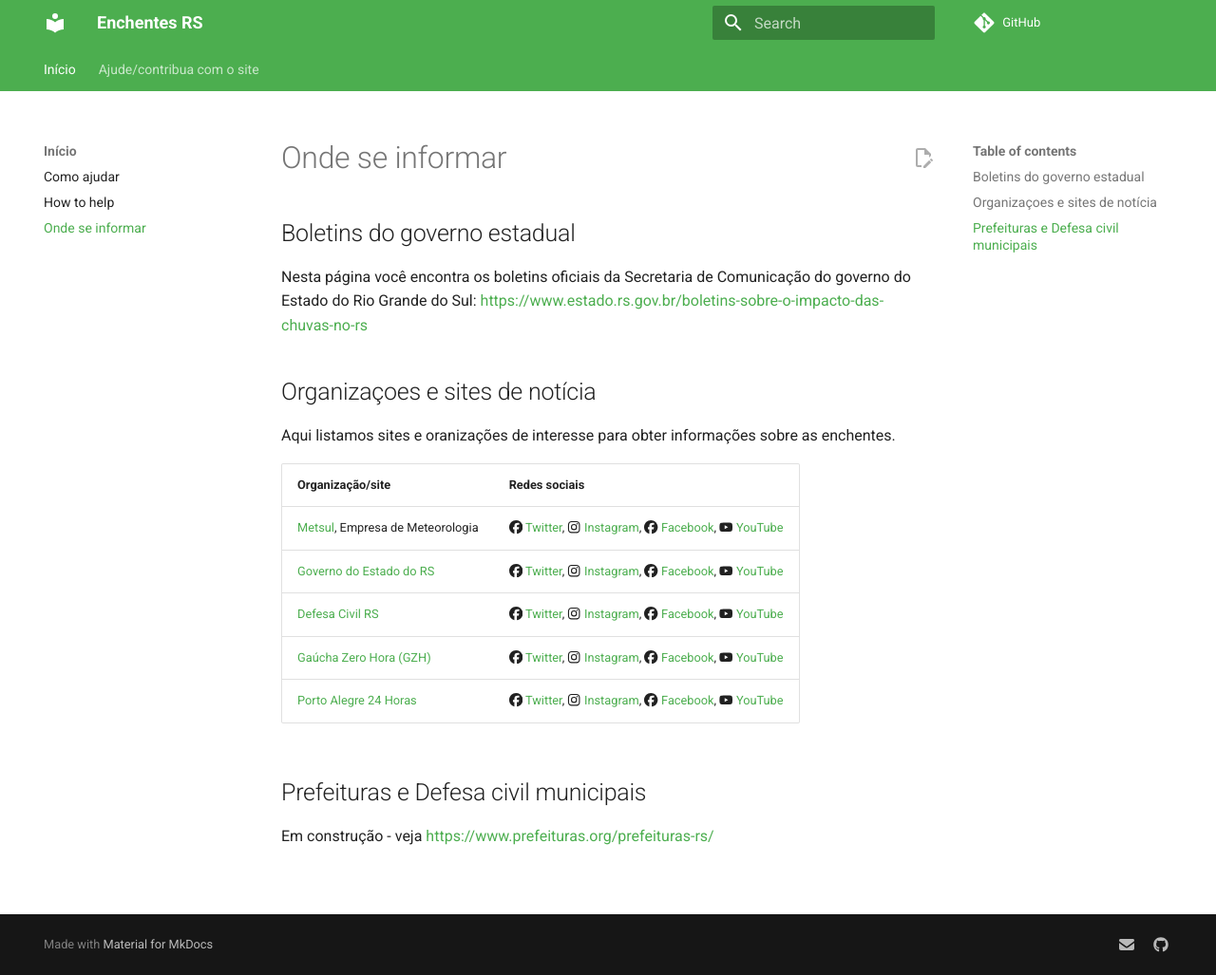
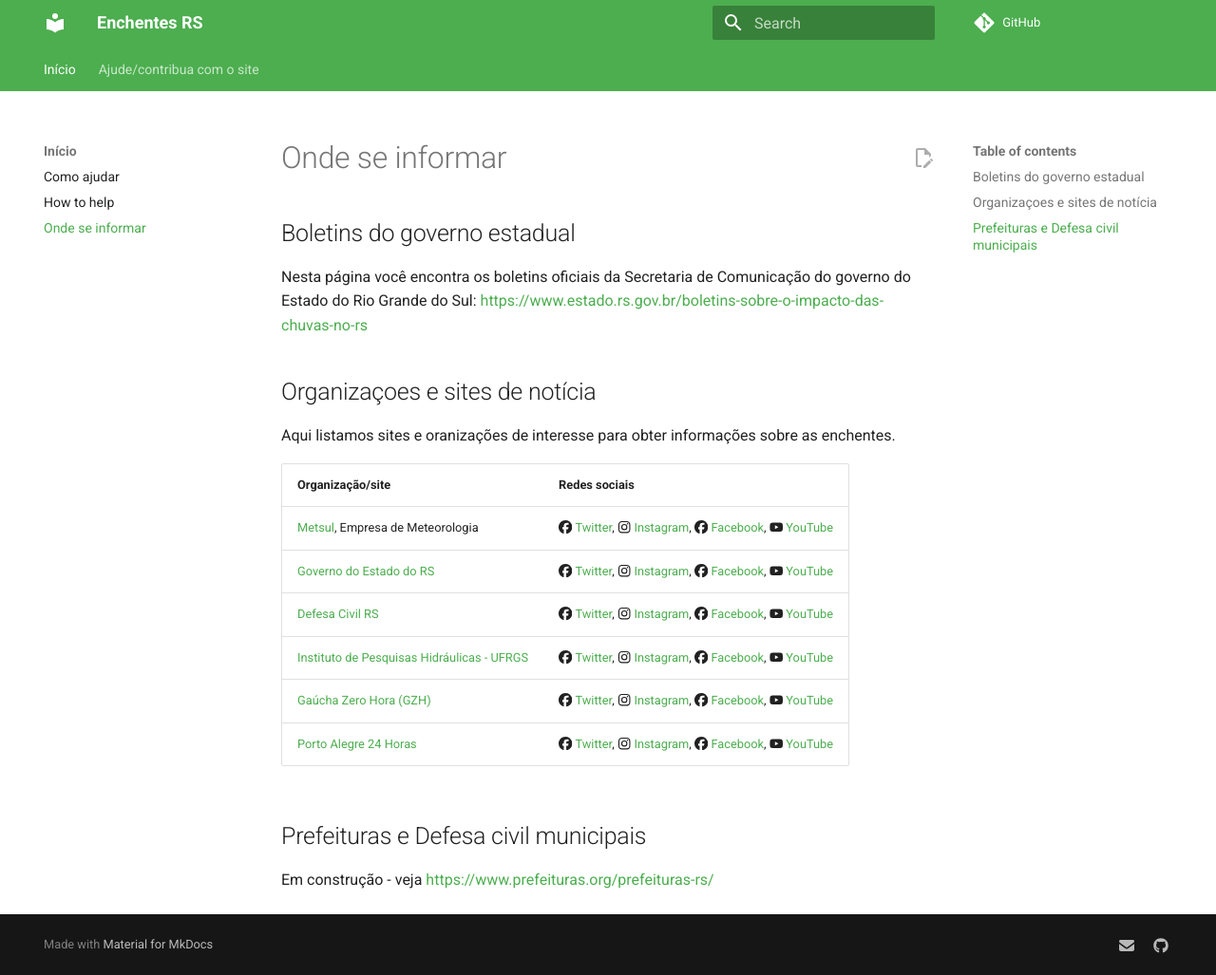
Before and after one commit to enchentesrs/enchentesrs.github.io, an MkDocs documentation site: the page built from docs/onde-se-informar.md, in a window 1280 px wide and 1027 px high. Shown: the whole window at 95% size. Built offline with MkDocs 1.6.1 and Material for MkDocs 9.7.7, drawn with Linux system fonts in a browser that asks for light colours; comment, search, counter and statistics services are not loaded; some of the changed lines change nothing that is shown.

Commit message:
Adicionado IPH aos sites de notícias

```diff
--- a/docs/onde-se-informar.md
+++ b/docs/onde-se-informar.md
@@ -13,6 +13,7 @@
 | [Metsul][metsul], Empresa de Meteorologia                  | :fontawesome-brands-facebook: [Twitter][metsul-x], :fontawesome-brands-instagram: [Instagram][metsul-ig], :fontawesome-brands-facebook: [Facebook][metsul-fb], :fontawesome-brands-youtube: [YouTube][metsul-yt] |
 | [Governo do Estado do RS](https://www.estado.rs.gov.br)    | :fontawesome-brands-facebook: [Twitter][govrs-x], :fontawesome-brands-instagram: [Instagram][govrs-ig], :fontawesome-brands-facebook: [Facebook][govrs-fb], :fontawesome-brands-youtube: [YouTube][govrs-yt]     |
 | [Defesa Civil RS](http://www.defesacivil.rs.gov.br/)       | :fontawesome-brands-facebook: [Twitter][dcrs-x], :fontawesome-brands-instagram: [Instagram][dcrs-ig], :fontawesome-brands-facebook: [Facebook][dcrs-fb], :fontawesome-brands-youtube: [YouTube][dcrs-yt]         |
+| [Instituto de Pesquisas Hidráulicas - UFRGS][iph]          | :fontawesome-brands-facebook: [Twitter][iph-x], :fontawesome-brands-instagram: [Instagram][iph-ig], :fontawesome-brands-facebook: [Facebook][iph-fb], :fontawesome-brands-youtube: [YouTube][iph-yt]             |
 | [Gaúcha Zero Hora (GZH)](https://gauchazh.clicrbs.com.br/) | :fontawesome-brands-facebook: [Twitter][gzh-x], :fontawesome-brands-instagram: [Instagram][gzh-ig], :fontawesome-brands-facebook: [Facebook][gzh-fb], :fontawesome-brands-youtube: [YouTube][gzh-yt]             |
 | [Porto Alegre 24 Horas][poa24]                             | :fontawesome-brands-facebook: [Twitter][poa24-x], :fontawesome-brands-instagram: [Instagram][poa24-ig], :fontawesome-brands-facebook: [Facebook][poa24-fb], :fontawesome-brands-youtube: [YouTube][poa24-yt]     |
 
@@ -30,6 +31,11 @@
 [dcrs-ig]: https://www.instagram.com/defesacivilrs/
 [dcrs-fb]: https://www.facebook.com/defesacivildors
 [dcrs-yt]: https://www.youtube.com/defesacivildoriograndedosul
+[iph]: https://www.ufrgs.br/iph/
+[iph-x]: https://twitter.com/ufrgs_iph
+[iph-ig]: https://instagram.com/iphnoticias/
+[iph-fb]: https://www.facebook.com/iph.noticias.ufrgs
+[iph-yt]: https://www.youtube.com/UCFJwpMwgAJNCT3_zLT2-Gvw
 [gzh-x]: https://twitter.com/gzhdigital
 [gzh-ig]: https://www.instagram.com/gzhdigital
 [gzh-fb]: https://www.facebook.com/gzhdigital
```
